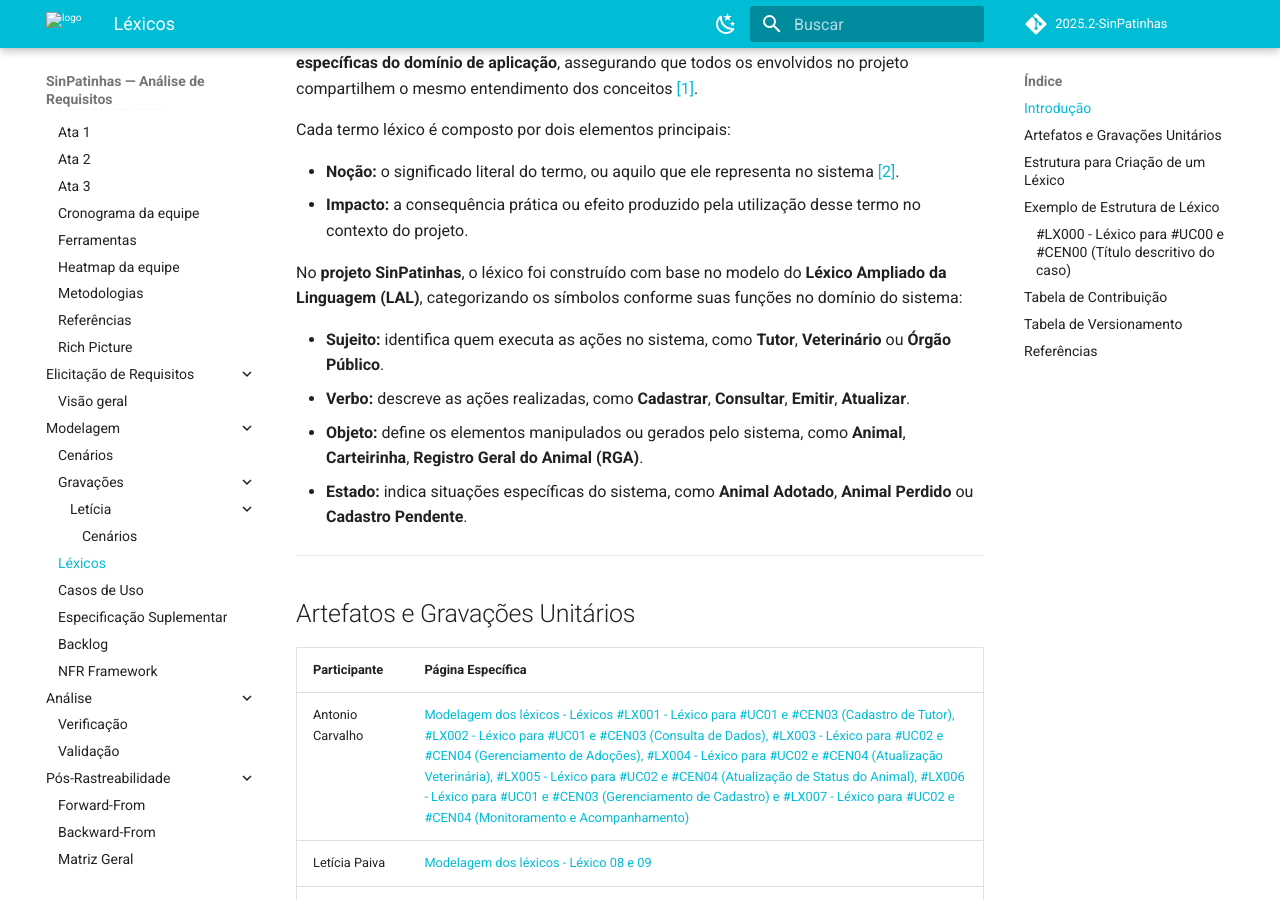
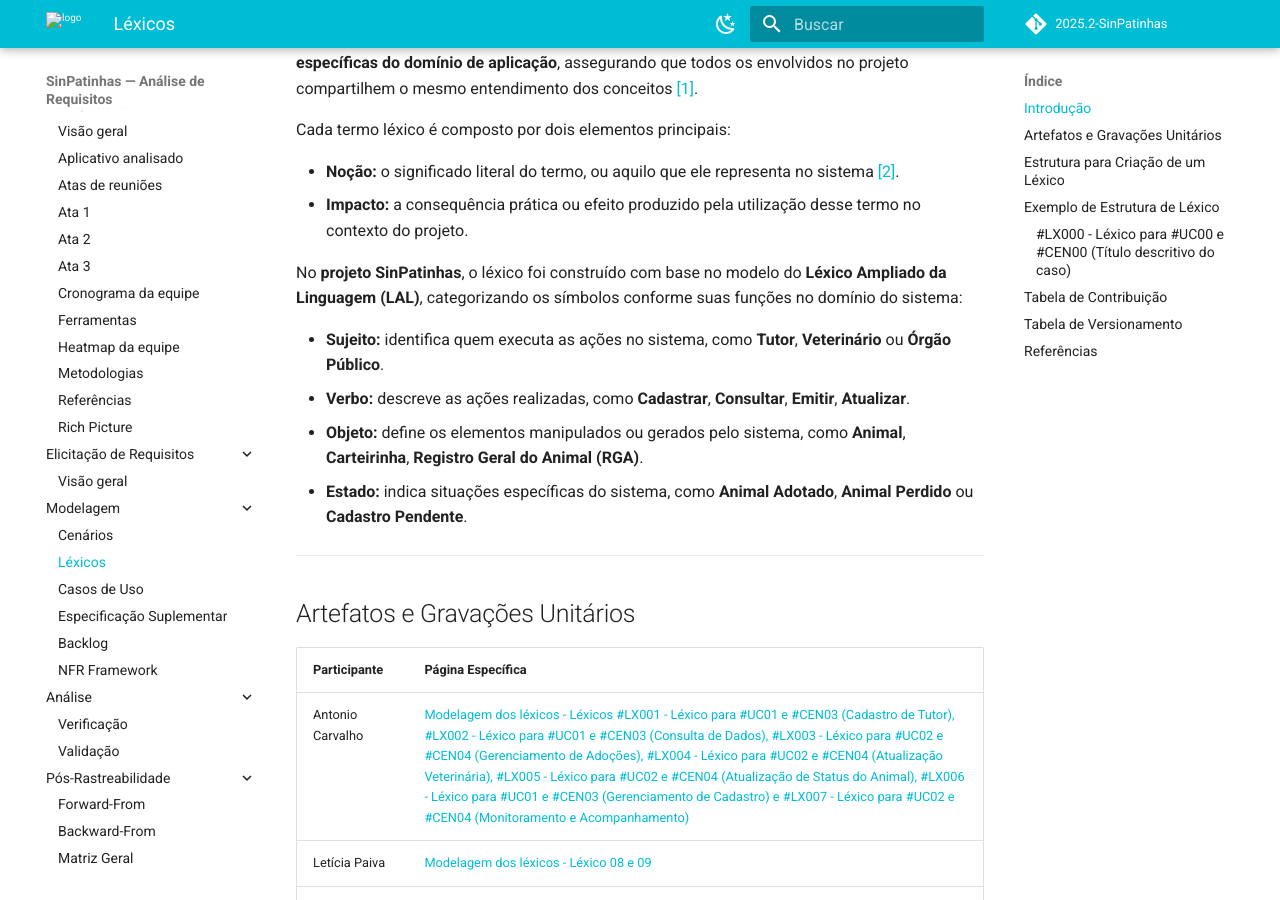
Before and after one commit to Requisitos-de-Software/2025.2-SinPatinhas, an MkDocs documentation site: the page built from docs/modelagem/lexicos.md, in a window 1280 px wide and 900 px high, scrolled down 375 px. Built offline with MkDocs 1.6.1 and Material for MkDocs 9.7.7, drawn with Linux system fonts in a browser that asks for light colours; comment, search, counter and statistics services are not loaded; some of the changed lines change nothing that is shown.

Commit message:
Ajuste de caminho

```diff
--- a/mkdocs.yml
+++ b/mkdocs.yml
@@ -76,9 +76,6 @@
     - Visão geral: elicitacao/index.md
   - Modelagem:
     - Cenários: modelagem/cenarios.md
-    - Gravações:
-      - Letícia:
-        - Cenários: modelagem/gravacoes/leticia/cenarios.md
     - Léxicos: modelagem/lexicos.md
     - Casos de Uso: modelagem/casos_de_uso.md
     - Especificação Suplementar: modelagem/especificacao_suplementar.md
```
